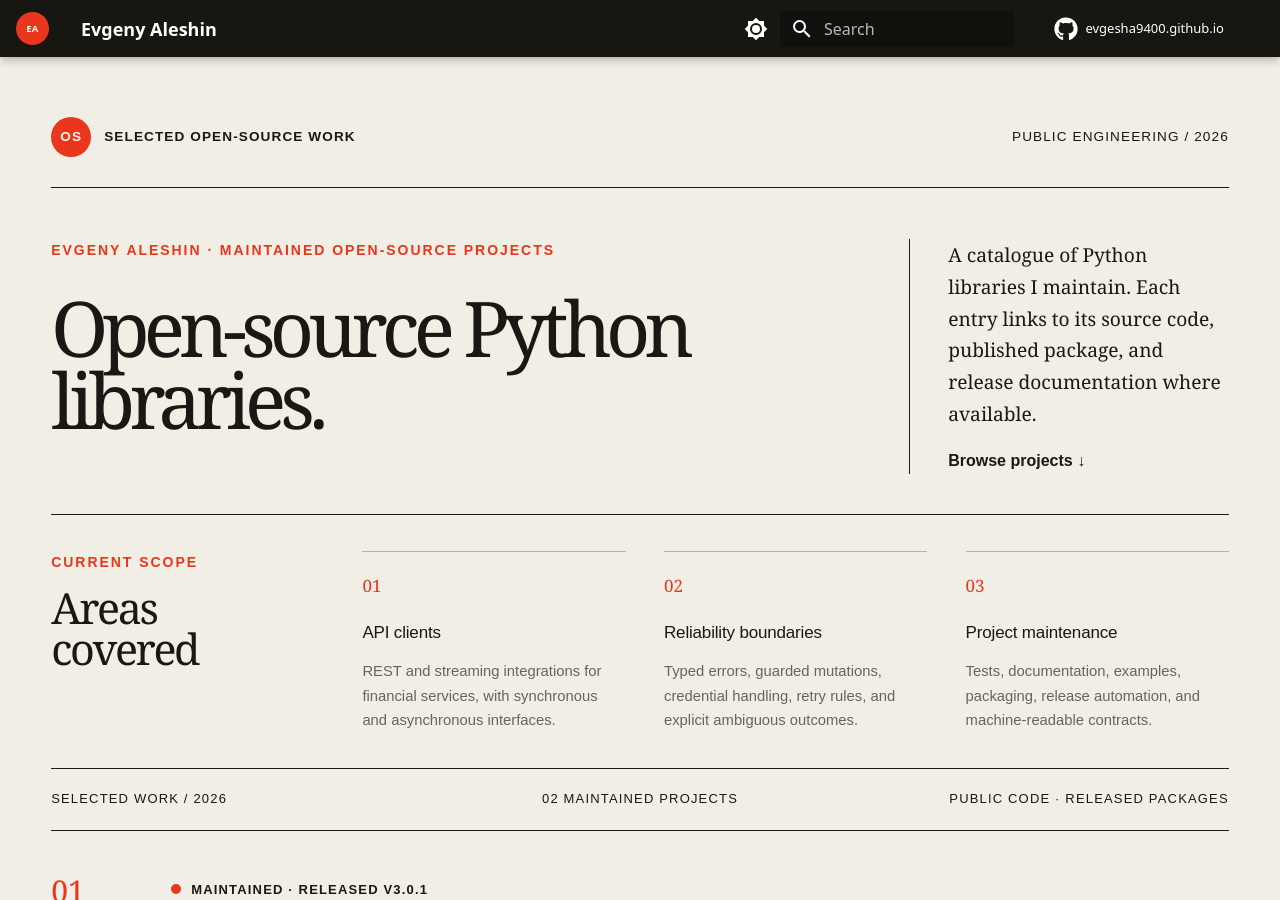
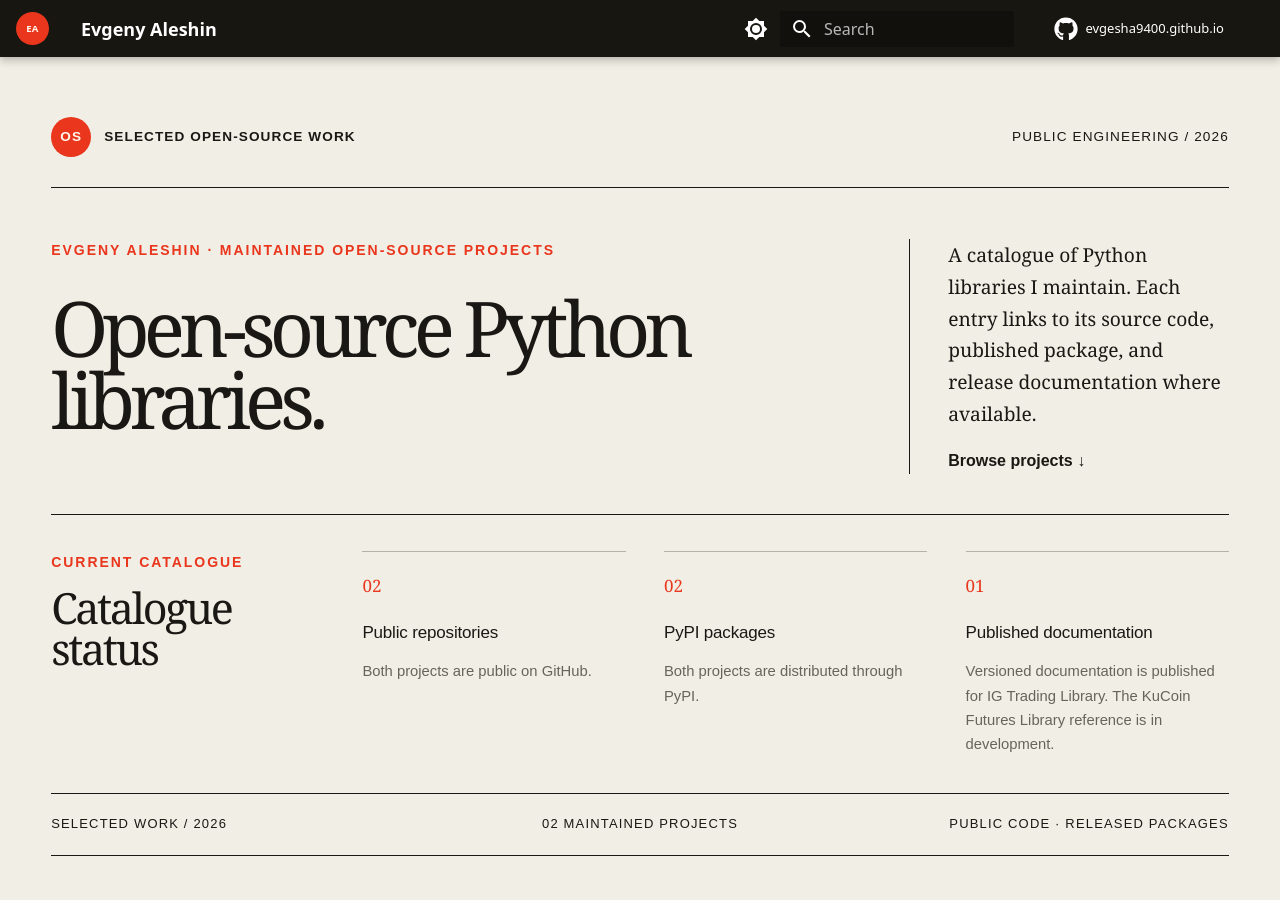
Before and after one commit to evgesha9400/evgesha9400.github.io, an MkDocs documentation site: the page built from docs/prototypes/editorial-registry.md, in a window 1280 px wide and 900 px high. Built offline with MkDocs 1.6.1 and Material for MkDocs 9.7.7, drawn with Linux system fonts in a browser that asks for light colours; comment, search, counter and statistics services are not loaded.

Commit message:
fix(portal): replace competency claims with catalogue facts
- summarize public repositories, PyPI packages, and documentation status
- remove unsupported cross-project engineering claims
- verify every catalogue-status statement in browser tests

```diff
--- a/docs/prototypes/editorial-registry.md
+++ b/docs/prototypes/editorial-registry.md
@@ -21,24 +21,24 @@ hide:
   </section>
   <section class="editorial-practice" aria-labelledby="editorial-practice-heading">
     <div class="editorial-practice__intro">
-      <p class="prototype-kicker">Current scope</p>
-      <h2 id="editorial-practice-heading">Areas covered</h2>
+      <p class="prototype-kicker">Current catalogue</p>
+      <h2 id="editorial-practice-heading">Catalogue status</h2>
     </div>
     <div class="editorial-practice__grid">
       <article>
-        <span>01</span>
-        <h3>API clients</h3>
-        <p>REST and streaming integrations for financial services, with synchronous and asynchronous interfaces.</p>
+        <span>02</span>
+        <h3>Public repositories</h3>
+        <p>Both projects are public on GitHub.</p>
       </article>
       <article>
         <span>02</span>
-        <h3>Reliability boundaries</h3>
-        <p>Typed errors, guarded mutations, credential handling, retry rules, and explicit ambiguous outcomes.</p>
+        <h3>PyPI packages</h3>
+        <p>Both projects are distributed through PyPI.</p>
       </article>
       <article>
-        <span>03</span>
-        <h3>Project maintenance</h3>
-        <p>Tests, documentation, examples, packaging, release automation, and machine-readable contracts.</p>
+        <span>01</span>
+        <h3>Published documentation</h3>
+        <p>Versioned documentation is published for IG Trading Library. The KuCoin Futures Library reference is in development.</p>
       </article>
     </div>
   </section>
```
Also changed, not shown: 1 other file.
